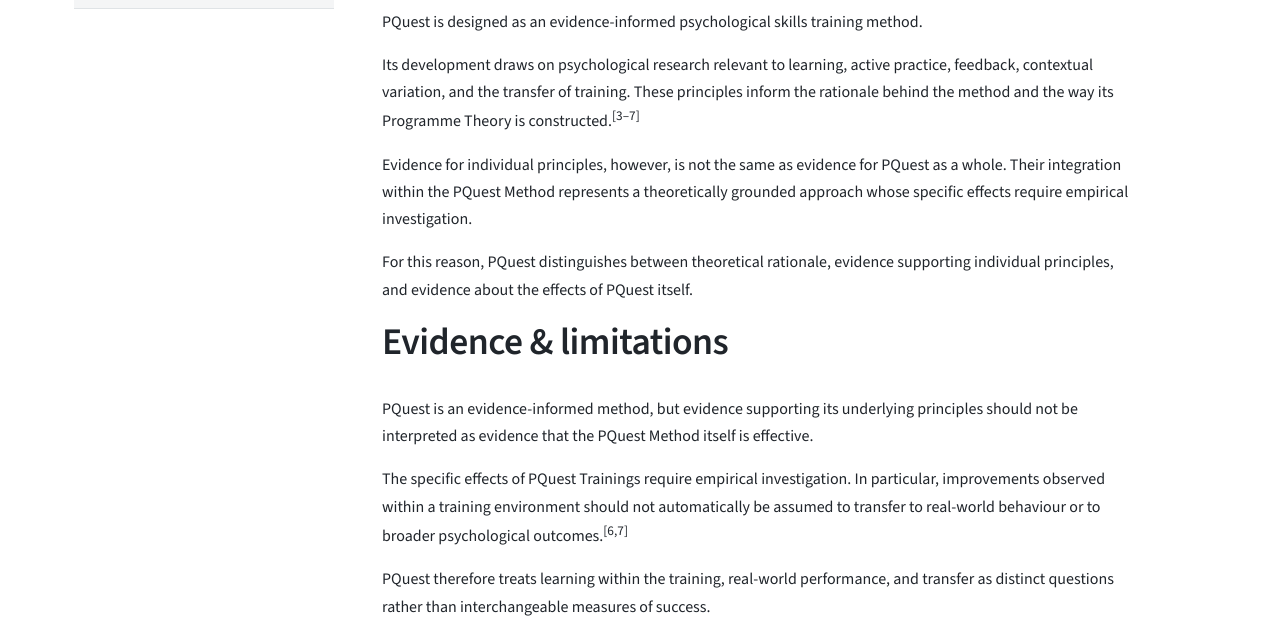
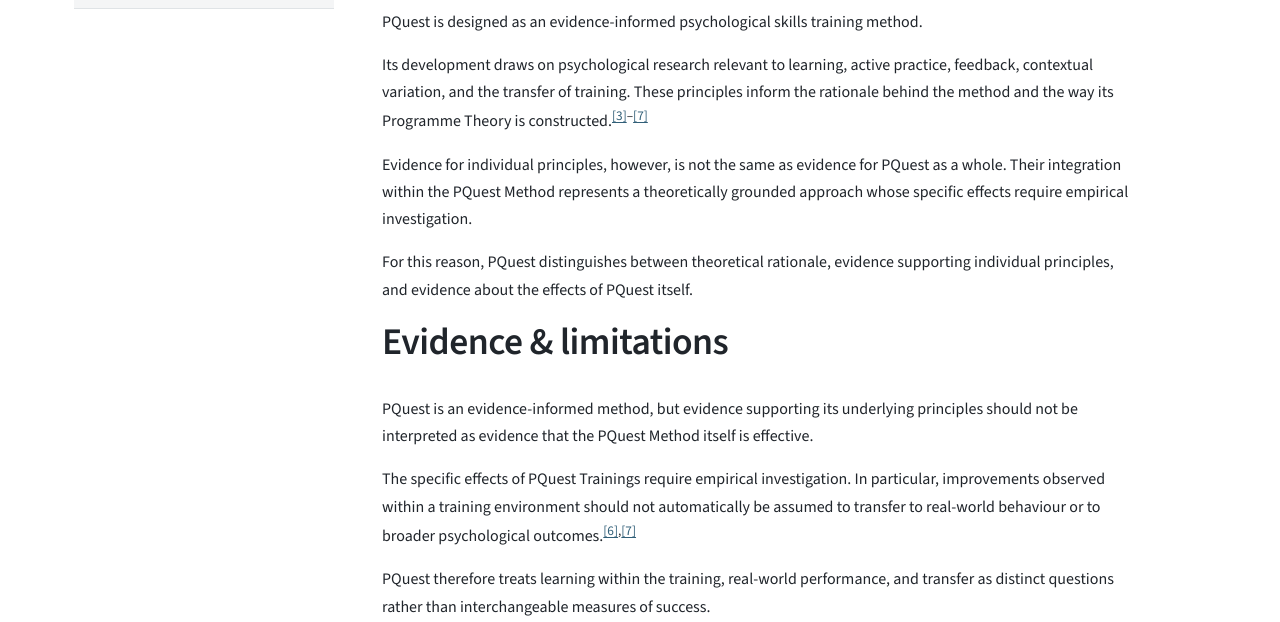
Before and after one commit to irinagotovcika/pquest.eu, a Jekyll site: the page built from method/evidence/index.md, in a window 1280 px wide. Shown: the part 330-952 px from the top of the page. Built offline with Jekyll 4.4.1, drawn with Linux system fonts in a browser that asks for light colours; part of the change alters nothing that is shown.

```diff
--- a/method/evidence/index.md
+++ b/method/evidence/index.md
@@ -62,7 +62,7 @@ description: The theoretical rationale, evidence base, limitations, and referenc
       Its development draws on psychological research relevant to learning,
       active practice, feedback, contextual variation, and the transfer of
       training. These principles inform the rationale behind the method and
-      the way its Programme Theory is constructed.<sup>[3–7]</sup>
+      the way its Programme Theory is constructed.<sup><a href="#ref-3">[3]</a>–<a href="#ref-7">[7]</a></sup>
     </p>
 
     <p>
@@ -90,7 +90,7 @@ description: The theoretical rationale, evidence base, limitations, and referenc
       The specific effects of PQuest Trainings require empirical investigation.
       In particular, improvements observed within a training environment should
       not automatically be assumed to transfer to real-world behaviour or to
-      broader psychological outcomes.<sup>[6,7]</sup>
+      broader psychological outcomes.<sup><a href="#ref-6">[6]</a>,<a href="#ref-7">[7]</a></sup>
     </p>
 
     <p>
```
